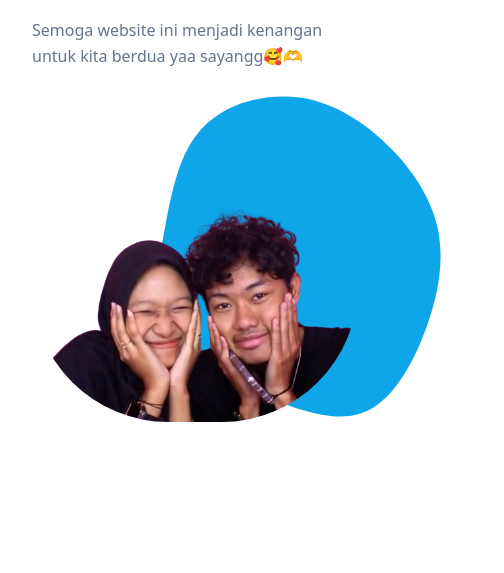
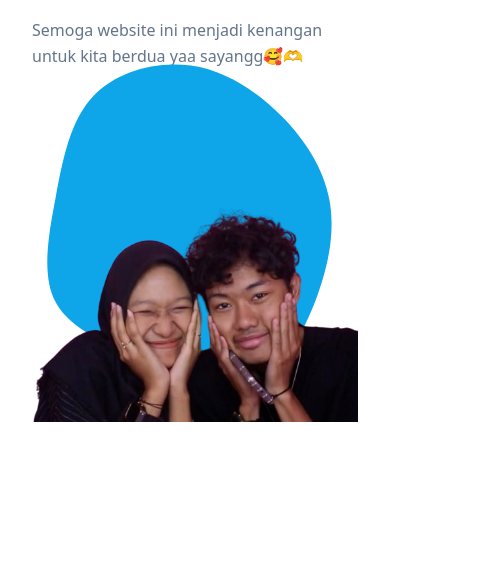
Before and after one commit to Saannrr/web-bby, a website: page index.html in a window 390 px wide. Shown: the part 271-844 px from the top of the page, 504 px wide, since content can reach past the window. Drawn offline with Linux system fonts and the light colour scheme.

Commit message:
benerin width mobile phone

```diff
--- a/index.html
+++ b/index.html
@@ -105,10 +105,10 @@
               <img
                 src="img/ihsanindya.png"
                 alt="ihsanindya"
-                class="max-w-full mx-auto brightness-125 rounded-full"
+                class="relative z-10 mx-auto max-w-full"
               />
               <span
-                class="absolute -bottom-[2rem] left-[7rem] -translate-x-10 -z-10 md:left-[16rem] md:scale-105 lg:left-[7rem] lg:translate-x-1 lg:scale-125 lg:bottom-1"
+                class="absolute bottom-0 left-1/2 -translate-x-1/2 md:scale-125"
               >
                 <svg
                   width="400"
```
Also changed, not shown: src/output.css.
